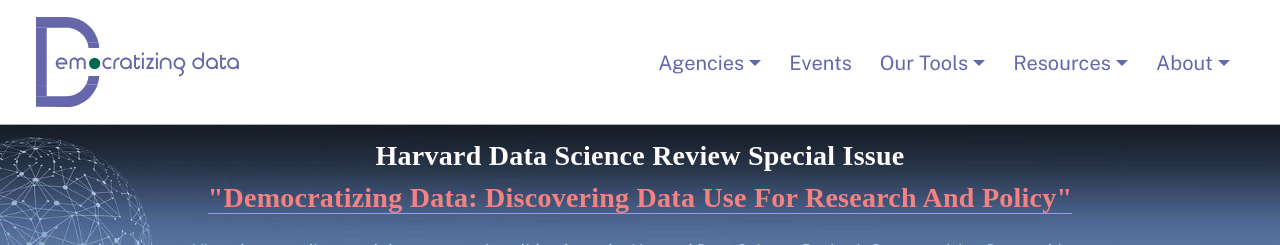
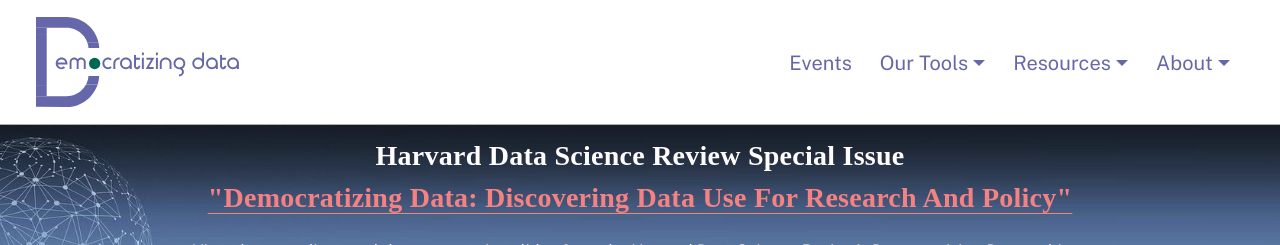
Before and after one commit to democratizingdata/democratizingdata.github.io, a Jekyll site: the page built from index.html, in a window 1280 px wide and 900 px high. Shown: the top 245 px of the window. Built offline with Jekyll 4.4.1, drawn with Linux system fonts in a browser that asks for light colours; nearby versions of some CDN libraries; some web fonts are replaced.

Commit message:
Update header.html

```diff
--- a/_includes/header.html
+++ b/_includes/header.html
@@ -34,7 +34,7 @@
 
             <ul class="s-cms-nav  navbar-nav  ml-auto">
                 <!-- All top-level CMS controlled nav elements handled here. -->
-                <li class="nav-item dropdown"><a href="{{ site.baseurl }}/agencies" class="nav-link dropdown-toggle" data-toggle="dropdown"
+              <!--   <li class="nav-item dropdown"><a href="{{ site.baseurl }}/agencies" class="nav-link dropdown-toggle" data-toggle="dropdown"
                         aria-haspopup="true" aria-expanded="false">
                         Agencies
                         <span class="sr-only">Toggle Dropdown</span></a>
@@ -50,10 +50,10 @@
                         </a><a class="dropdown-item" href="{{ site.baseurl }}/agencies/ncses-landing/" role="menuitem">
                             National Center for Science and Engineering Statistics (NCSES) - NSF
                         </a>
-<!--                         <a class="dropdown-item" href="https://www.noaa.gov/" role="menuitem" target="_blank">
+                        <a class="dropdown-item" href="https://www.noaa.gov/" role="menuitem" target="_blank">
                             National Oceanic and Atmospheric Administration (NOAA)
-                        </a> -->
-                </li>
+                        </a>
+                </li> -->
                 <li class="nav-item"><a class="nav-link" href="{{ site.baseurl }}/events/">
                         Events
 
```
